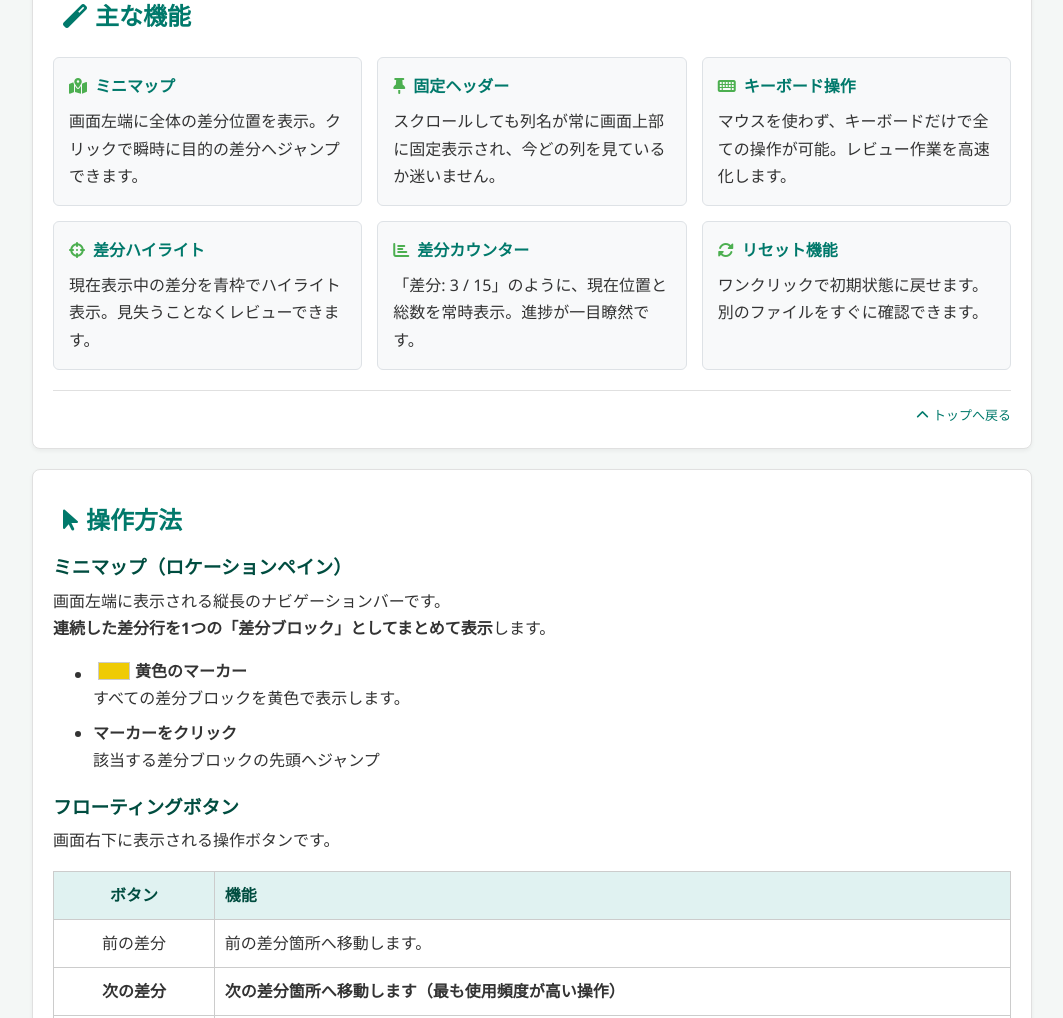
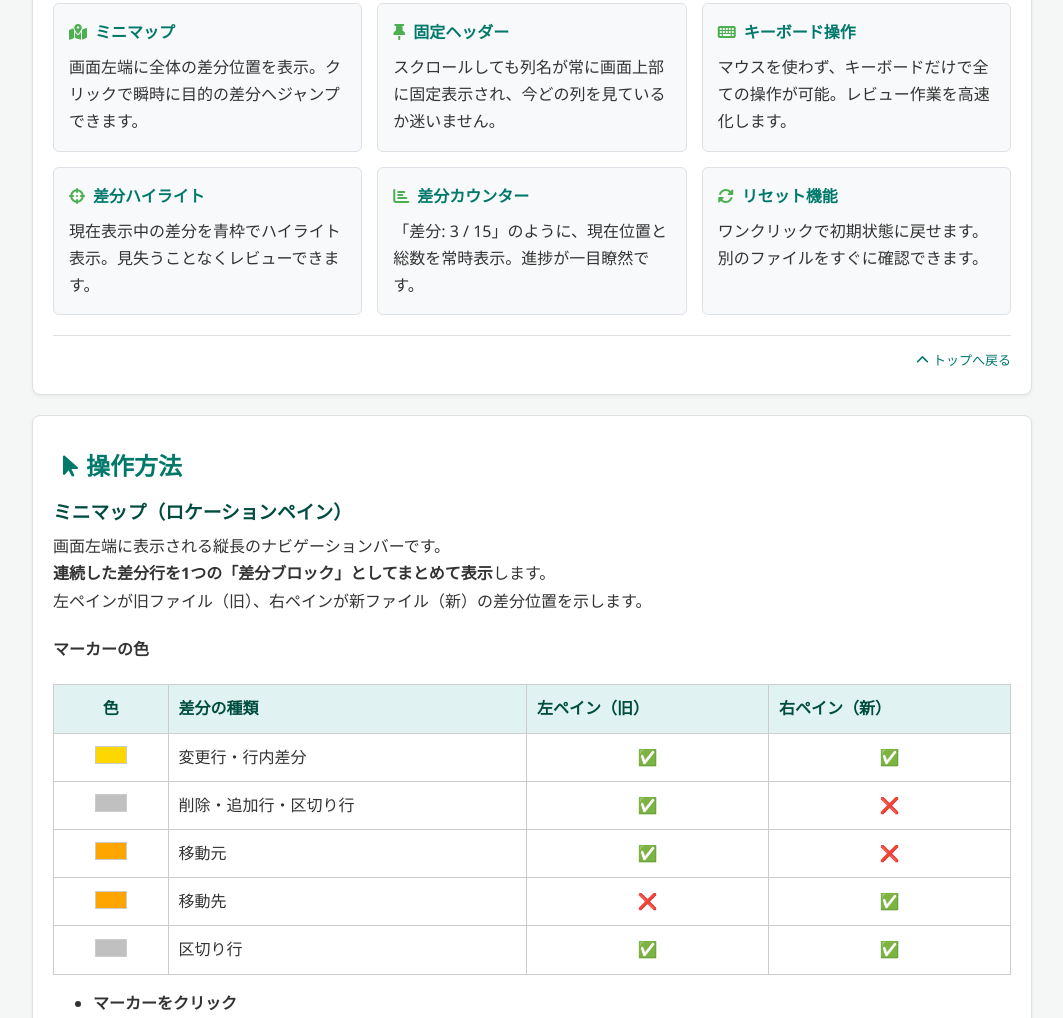
Before and after one commit to DAIKI-AOKI/WinMerge-Report-Viewer, a website: page document.html in a window 1280 px wide. Shown: the part 1782-2800 px from the top of the page, without its empty margins (108-1171 px from the left). Drawn offline with Linux system fonts and the light colour scheme.

Commit message:
docs: update minimap color description to reflect current spec

```diff
--- a/document.html
+++ b/document.html
@@ -190,6 +190,50 @@
         .diff-changed {
             background-color: rgb(239, 203, 5);
         }
+
+        /* 変更行 */
+        .diff-word {
+            background-color: rgb(241, 226, 173);
+        }
+
+        /* 行内差分 */
+        .diff-del {
+            background-color: rgb(255, 160, 160);
+        }
+
+        /* 削除・追加行 */
+        .diff-moved {
+            background-color: rgb(255, 170, 130);
+        }
+
+        /* 移動元 */
+        .diff-moved-to {
+            background-color: rgb(200, 129, 108);
+        }
+
+        /* 移動先 */
+        .diff-sep {
+            background-color: rgb(192, 192, 192);
+        }
+
+        /* 区切り行 */
+
+        /* ミニマップマーカー色（style.css の CSS 変数に準拠） */
+        .minimap-changed {
+            background-color: #FFD700;
+        }
+
+        /* 変更行・行内差分 */
+        .minimap-del {
+            background-color: #C0C0C0;
+        }
+
+        /* 削除・追加行・区切り */
+        .minimap-moved {
+            background-color: #FFA500;
+        }
+
+        /* 移動元・移動先 */
 
         /* #c0c0c0 区切り行 */
         .mr-0_5rem {
@@ -688,9 +732,7 @@
             <div class="security-box">
                 <p class="mb-0_5rem"><strong><i class="fas fa-exclamation-circle"></i> 使用可能なファイル</strong></p>
                 <ul>
-                    <li><strong>WinMergeで生成したHTMLレポート（推奨）</strong></li>
-                    <li>社内で作成されたWinMergeレポート</li>
-                    <li>信頼できる同僚から受け取ったレポート</li>
+                    <li><strong>WinMergeで生成したHTMLレポート</strong></li>
                 </ul>
             </div>
 
@@ -779,18 +821,55 @@
             <h3>ミニマップ（ロケーションペイン）</h3>
             <p>
                 画面左端に表示される縦長のナビゲーションバーです。<br>
-                <strong>連続した差分行を1つの「差分ブロック」としてまとめて表示</strong>します。
+                <strong>連続した差分行を1つの「差分ブロック」としてまとめて表示</strong>します。<br>
+                左ペインが旧ファイル（旧）、右ペインが新ファイル（新）の差分位置を示します。
             </p>
 
+            <h4>マーカーの色</h4>
+            <table>
+                <thead>
+                    <tr>
+                        <th class="text-center">色</th>
+                        <th>差分の種類</th>
+                        <th>左ペイン（旧）</th>
+                        <th>右ペイン（新）</th>
+                    </tr>
+                </thead>
+                <tbody>
+                    <tr>
+                        <td class="text-center"><span class="color-box minimap-changed"></span></td>
+                        <td>変更行・行内差分</td>
+                        <td class="text-center">✅</td>
+                        <td class="text-center">✅</td>
+                    </tr>
+                    <tr>
+                        <td class="text-center"><span class="color-box minimap-del"></span></td>
+                        <td>削除・追加行・区切り行</td>
+                        <td class="text-center">✅</td>
+                        <td class="text-center">❌</td>
+                    </tr>
+                    <tr>
+                        <td class="text-center"><span class="color-box minimap-moved"></span></td>
+                        <td>移動元</td>
+                        <td class="text-center">✅</td>
+                        <td class="text-center">❌</td>
+                    </tr>
+                    <tr>
+                        <td class="text-center"><span class="color-box minimap-moved"></span></td>
+                        <td>移動先</td>
+                        <td class="text-center">❌</td>
+                        <td class="text-center">✅</td>
+                    </tr>
+                    <tr>
+                        <td class="text-center"><span class="color-box minimap-del"></span></td>
+                        <td>区切り行</td>
+                        <td class="text-center">✅</td>
+                        <td class="text-center">✅</td>
+                    </tr>
+                </tbody>
+            </table>
+
             <ul>
-                <li class="mb-0_5rem">
-                    <p>
-                        <span class="color-box diff-changed"></span>
-                        <strong>黄色のマーカー</strong>
-                    </p>
-                    すべての差分ブロックを黄色で表示します。
-                </li>
-
                 <li class="mb-0_5rem">
                     <strong>マーカーをクリック</strong><br>
                     該当する差分ブロックの先頭へジャンプ
```
Also changed, not shown: document-dev.html (+8 -7 lines).
